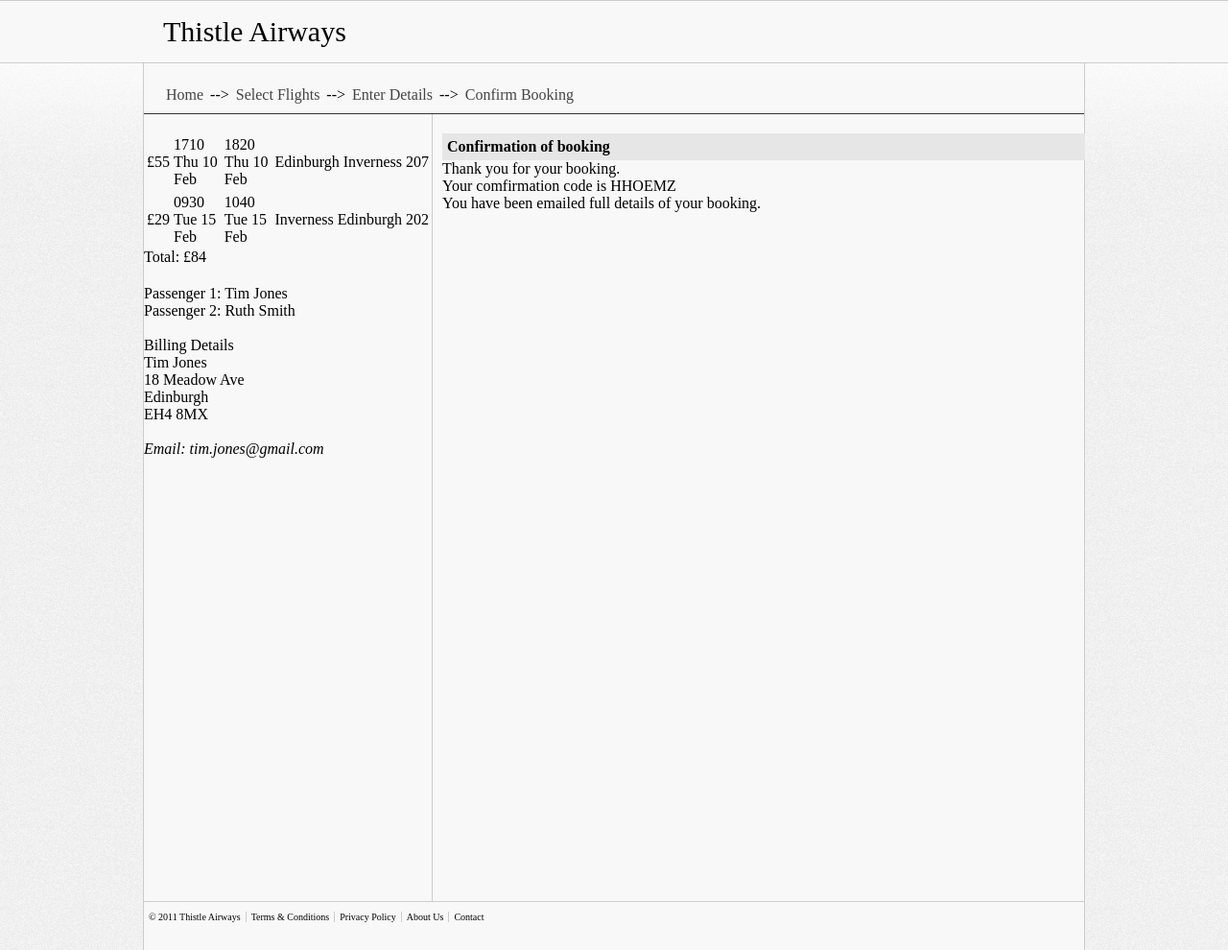
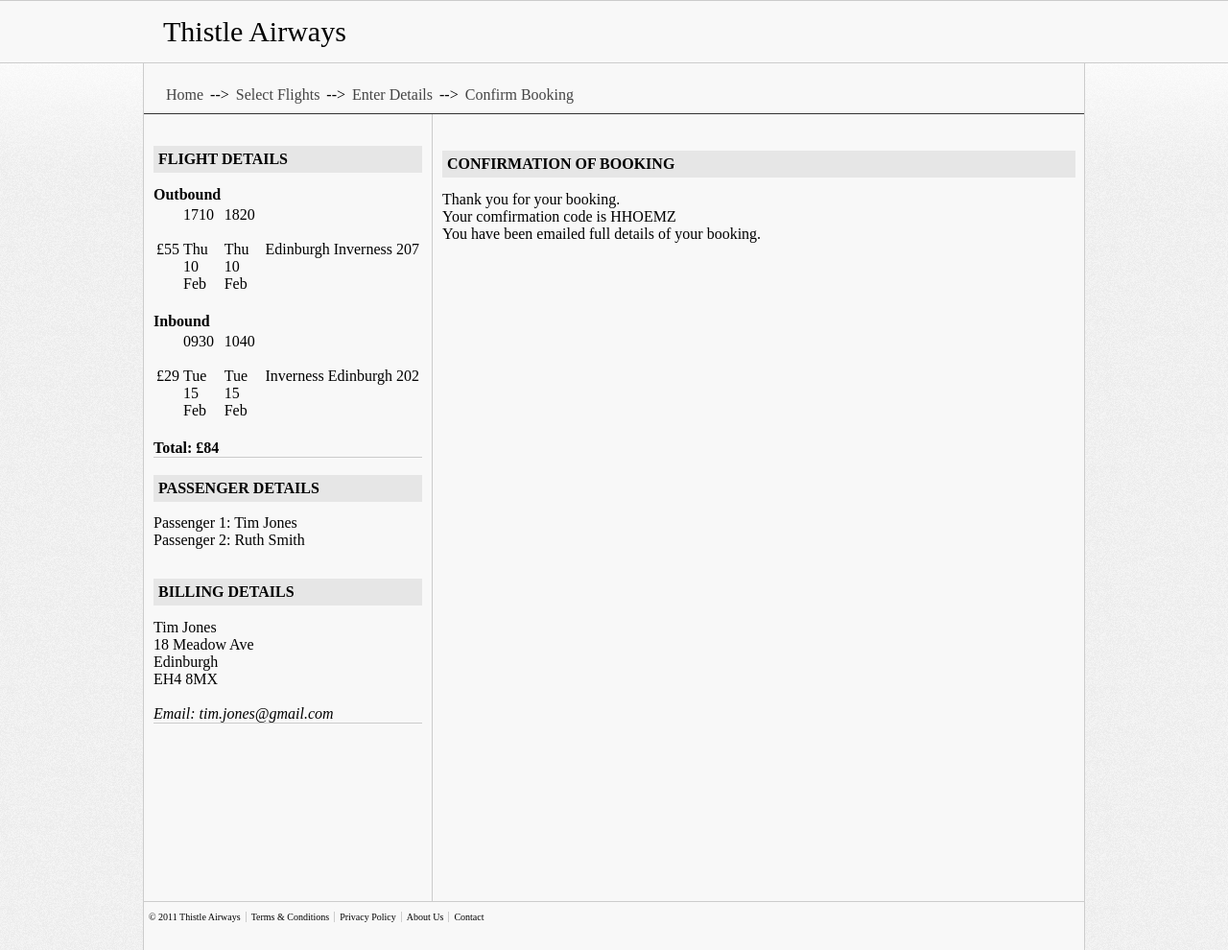
Before and after one commit to thistle-airways/prototype, a PHP site: page /index.php?page=confirmation in a window 1280 px wide. Shown: the whole page at 96% size. Run offline with PHP 8.4, Linux system fonts and the light colour scheme.

Commit message:
JS & CSS cleanup in front_end. Tweaked layout of front_end to provide a more seamless UX.

```diff
--- a/front_end/assets/js/interface.js
+++ b/front_end/assets/js/interface.js
@@ -30,22 +30,20 @@ function highlightSelect(inbOutb, id) {
 		}
 		thisFlight.className = inOut + " pickedFlt";
 		updateLeft(thisFlight, inOut);
-	} else {
-		thisFlight.className = inOut;
 	}
 }
 
 function updateLeft(thsFlight, innOut) {
-	document.getElementById("display-selected").style.visibility = "visible";
+	document.getElementById("div-display-selected-" + innOut).style.visibility = "visible";
 	var thisdiv = document.getElementById("display-selected-" + innOut);
-	thisdiv.style.visibility = "visible";
-	thisdiv.innerHTML = '<table cols="5">'+ thsFlight.innerHTML + '</table>';
+	//thisdiv.style.visibility = "visible";
+	thisdiv.innerHTML = '<table>'+ thsFlight.innerHTML + '</table>';
 	showSubmit();
 }
 
 function showSubmit() {
-	var outb = document.getElementById("display-selected-out").style.visibility;
-	var inb = document.getElementById("display-selected-in").style.visibility;
+	var outb = document.getElementById("div-display-selected-out").style.visibility;
+	var inb = document.getElementById("div-display-selected-in").style.visibility;
 	if (outb == "visible" && inb == "visible") {
 		document.getElementById("continue").style.visibility = "visible";
 	}
--- a/front_end/assets/style/style.css
+++ b/front_end/assets/style/style.css
@@ -15,9 +15,11 @@ background-color:#FFF;
 }
 
 h2{
-font-size:30px;
-font-family:fantasy;
-font-weight: normal;
+	font-size:16px;
+	font-weight:bold;
+	background-color:#E6E6E6;
+	padding:5px 5px;
+	text-transform:uppercase;
 }
 
 #header {
@@ -104,7 +106,7 @@ a.menu:hover {color:#000; text-decoration:underline;}
 
 .content-body {
 	float:left;
-	padding-top:20px;
+	padding-top:25px;
 	word-wrap:normal;
 	width:660px;
 }
@@ -112,6 +114,7 @@ a.menu:hover {color:#000; text-decoration:underline;}
 #flight-search {
 	margin-left:10px;
 	margin-right:10px;
+	border-bottom:1px solid #ccc;
 }
 
 .search-heading {
@@ -124,16 +127,17 @@ a.menu:hover {color:#000; text-decoration:underline;}
 	padding:5px;
 }
 
-#displayFlights {
+.displayFlights {
 	border-spacing: 0px;
 	border-collapse: collapse;
 	background-color:#E0E0E0;
 	width:620px;
 }
 
-#displayFlights tr:hover { background-color:#27ACD6; }
+.displayFlights tr.out:hover{ background-color:#27ACD6; }
+.displayFlights tr.in:hover{ background-color:#27ACD6; }
 
-#displayFlights .row-title
+.displayFlights .row-title
 {
 font-weight: normal;
 background: #B0B0B0;
@@ -188,3 +192,17 @@ p.flights.subtitle {
 .pickedFlt {
 	background-color:#C8E8F2;
 }
+
+#display-selected {
+	margin-left:10px;
+	margin-right:10px;
+	border-bottom:1px solid #ccc;;
+}
+
+#passenger-details {
+	margin-left:10px;
+	margin-right:10px;
+	border-bottom:1px solid #ccc;;
+}
+
+#continue { float:right; }
--- a/front_end/pages/confirmation.php
+++ b/front_end/pages/confirmation.php
@@ -1,20 +1,26 @@
 <div class="left-column">
  <div id="display-selected">
-		<div id="display-selected-out">
-        <table><tr class="out"><td>£55<br /><!--<input type="radio" name="select" value="203@100211" />--><td>1710 &nbsp; &nbsp; Thu 10 Feb</td><td>1820 &nbsp; &nbsp; Thu 10 Feb</td><td>Edinburgh</td><td>Inverness</td><td class="fltNo">207</td></tr></table>
+		<h2>Flight Details</h2>
+        <div id="div-display-selected-out">
+        <b>Outbound</b>
+        <span id="display-selected-out">
+        <table><tr class="out"><td>£55<br /><!--<input type="radio" name="select" value="203@100211" />--><td>1710 &nbsp; &nbsp; Thu 10 Feb</td><td>1820 &nbsp; &nbsp; Thu 10 Feb</td><td>Edinburgh</td><td>Inverness</td><td class="fltNo">207</td></tr></table></span>
         </div>
-
-        <div id="display-selected-in">
+        &nbsp;<br />
+        <div id="div-display-selected-in">
+        <b>Inbound</b>
+        <span id="display-selected-in">
         <table><tr class="in"><td>£29<br /><!--<input type="radio" name="select" value="203@100211" />--><td>0930 &nbsp; &nbsp; Tue 15 Feb</td><td>1040 &nbsp; &nbsp; Tue 15 Feb</td><td>Inverness</td><td>Edinburgh</td><td class="fltNo">202</td></tr></table>
         </div>
-
-        Total: £84
+        &nbsp;<br />
+        <b>Total: £84</b>
     </div>
-    <div id="display-details" style="padding-top:20px">
+    <div id="passenger-details" style="padding-top:5px">
+    <h2>Passenger Details</h2>
     Passenger 1: Tim Jones<br />
     Passenger 2: Ruth Smith<br />
     &nbsp;<br />
-    Billing Details<br />
+    <h2>Billing Details</h2>
     Tim Jones<br />
     18 Meadow Ave<br />
     Edinburgh<br />
@@ -24,7 +30,7 @@
     </div>
 </div>
 <div class="content-body">
-<p class="search-heading">Confirmation of booking</p>
+<h2>Confirmation of booking</h2>
 		Thank you for your booking.<br/>
 
         Your comfirmation code is HHOEMZ</br>
--- a/front_end/pages/home.php
+++ b/front_end/pages/home.php
@@ -1,6 +1,6 @@
 <div class="left-column">
 	<div id="flight-search">
-		<p class="search-heading">Book a flight</p>
+		<h2>Book a flight</h2>
 
 		<!--Search fields populated from available destinations in DB -->
 		<table id="search-table">
```
Also changed, not shown: front_end/pages/details.php (+11 -6 lines), front_end/pages/flights.php (+17 -13 lines).
